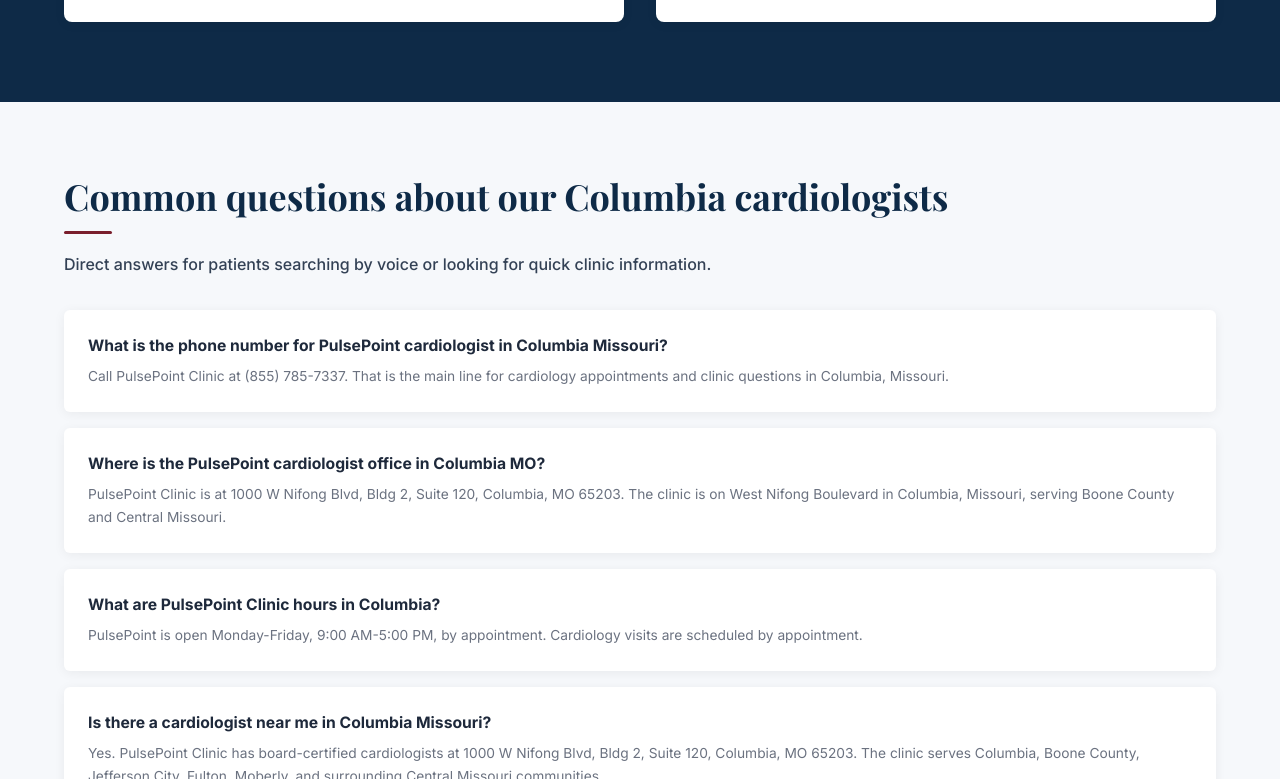
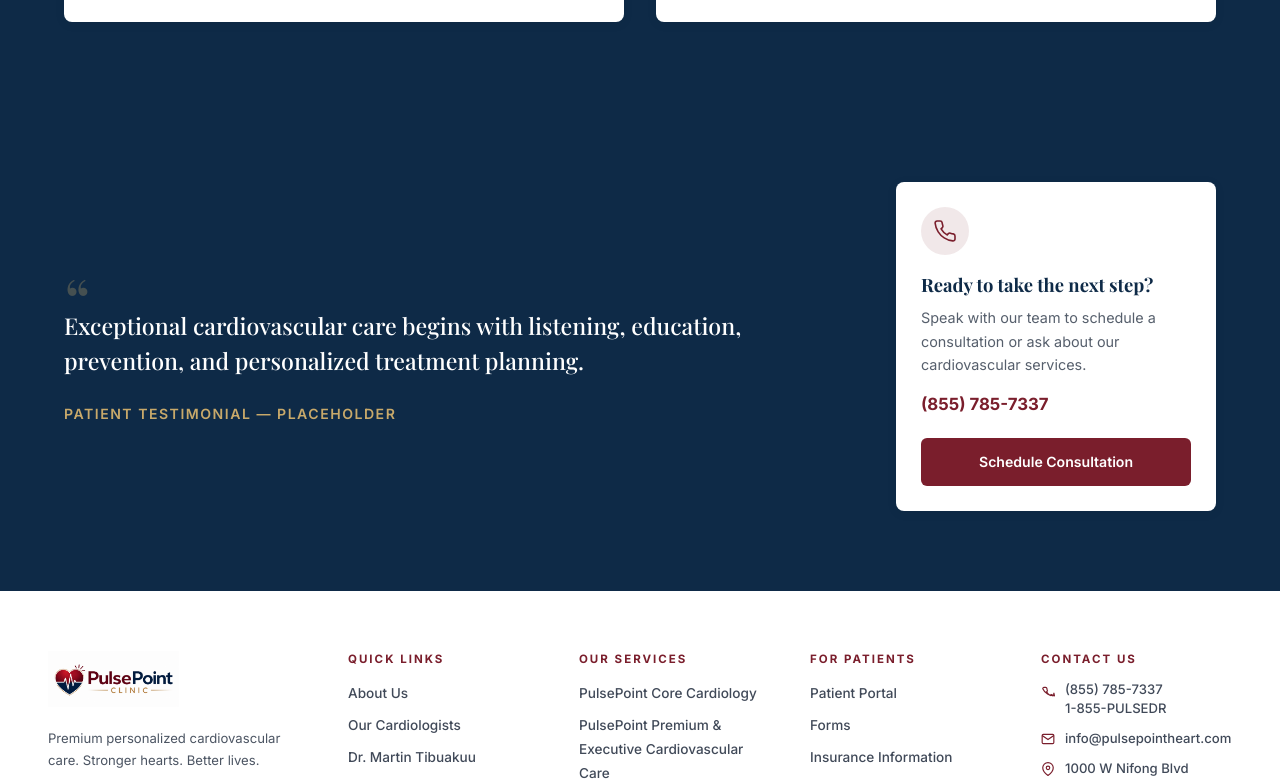
Before and after one commit to jabbeycodes/pulsepointheart.com, a Next.js app: page / in a window 1280 px wide. Shown: the part 5381-6160 px from the top of the page. Built offline with nearby package versions, Linux system fonts and the light colour scheme; no server answers; a web font is replaced by a local one.

Commit message:
Remove voice SEO quick answers from the homepage.
Keep voice-optimized content on location, patient-info, and cardiologist landing pages only.

Co-authored-by: Cursor <cursoragent@cursor.com>

```diff
--- a/app/page.tsx
+++ b/app/page.tsx
@@ -11,10 +11,6 @@ import TeamCard from '@/components/TeamCard'
 import TestimonialSection from '@/components/TestimonialSection'
 import Footer from '@/components/Footer'
 import StickyMobileCta from '@/components/StickyMobileCta'
-import VoiceQuickAnswers from '@/components/VoiceQuickAnswers'
-import JsonLd from '@/components/JsonLd'
-import { buildFaqJsonLd, buildSpeakableWebPageJsonLd } from '@/lib/seo'
-import { VOICE_HOME_ANSWERS, voiceAnswersToFaqSchema } from '@/lib/voice-seo'
 import { pageMeta } from '@/lib/page-metadata'
 
 export const metadata: Metadata = pageMeta(
@@ -24,19 +20,8 @@ export const metadata: Metadata = pageMeta(
 )
 
 export default function HomePage() {
-  const jsonLd = [
-    buildSpeakableWebPageJsonLd({
-      path: '/',
-      name: 'Cardiologist in Columbia, MO | PulsePoint Clinic',
-      description:
-        'Board-certified cardiologists in Columbia, Missouri. Preventive cardiology, diagnostics, and heart care.',
-    }),
-    buildFaqJsonLd(voiceAnswersToFaqSchema(VOICE_HOME_ANSWERS)),
-  ]
-
   return (
     <div className="relative">
-      <JsonLd data={jsonLd} />
       <Navbar />
       <main>
         <Hero />
@@ -47,11 +32,6 @@ export default function HomePage() {
         <LongevitySection />
         <HomeEcosystem />
         <TeamCard />
-        <VoiceQuickAnswers
-          answers={VOICE_HOME_ANSWERS}
-          heading="Common questions about our Columbia cardiologists"
-          intro="Direct answers for patients searching by voice or looking for quick clinic information."
-        />
         <TestimonialSection />
       </main>
       <Footer />
```
Also changed, not shown: public/llms.txt.
